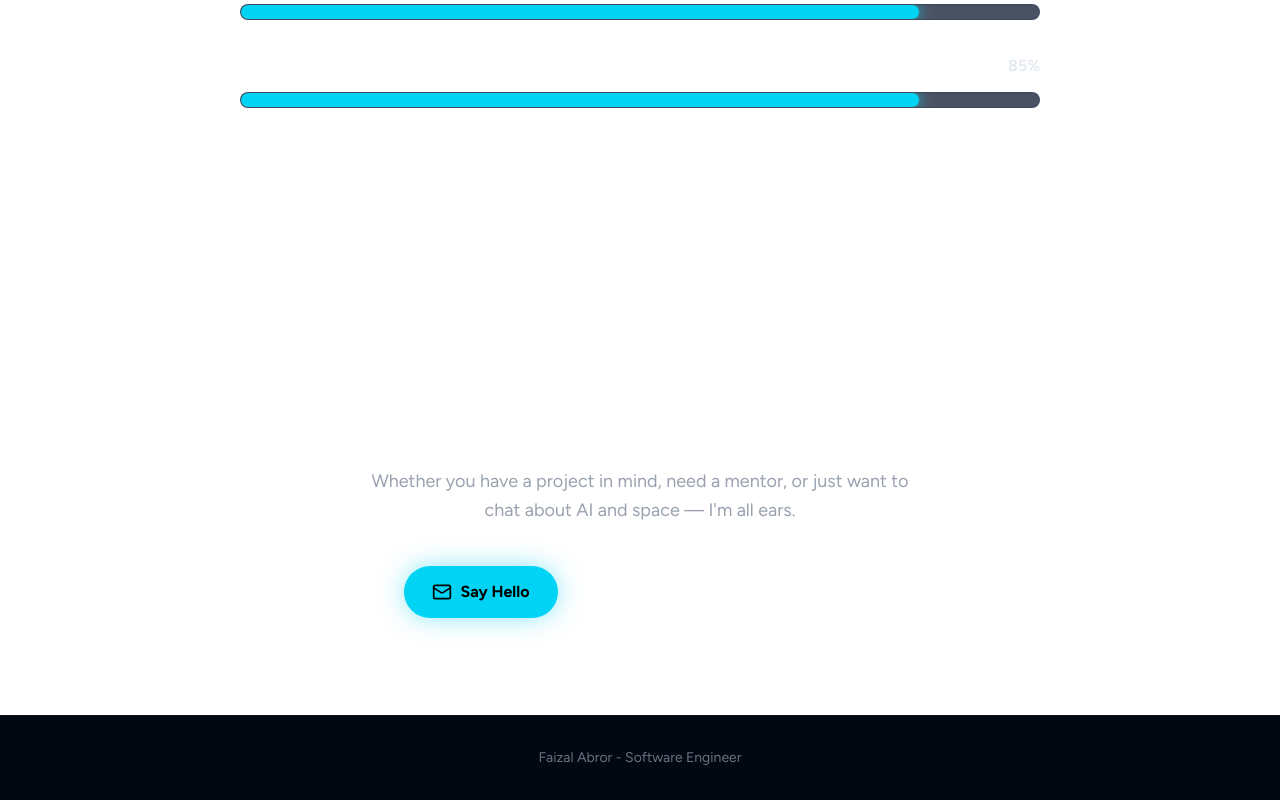
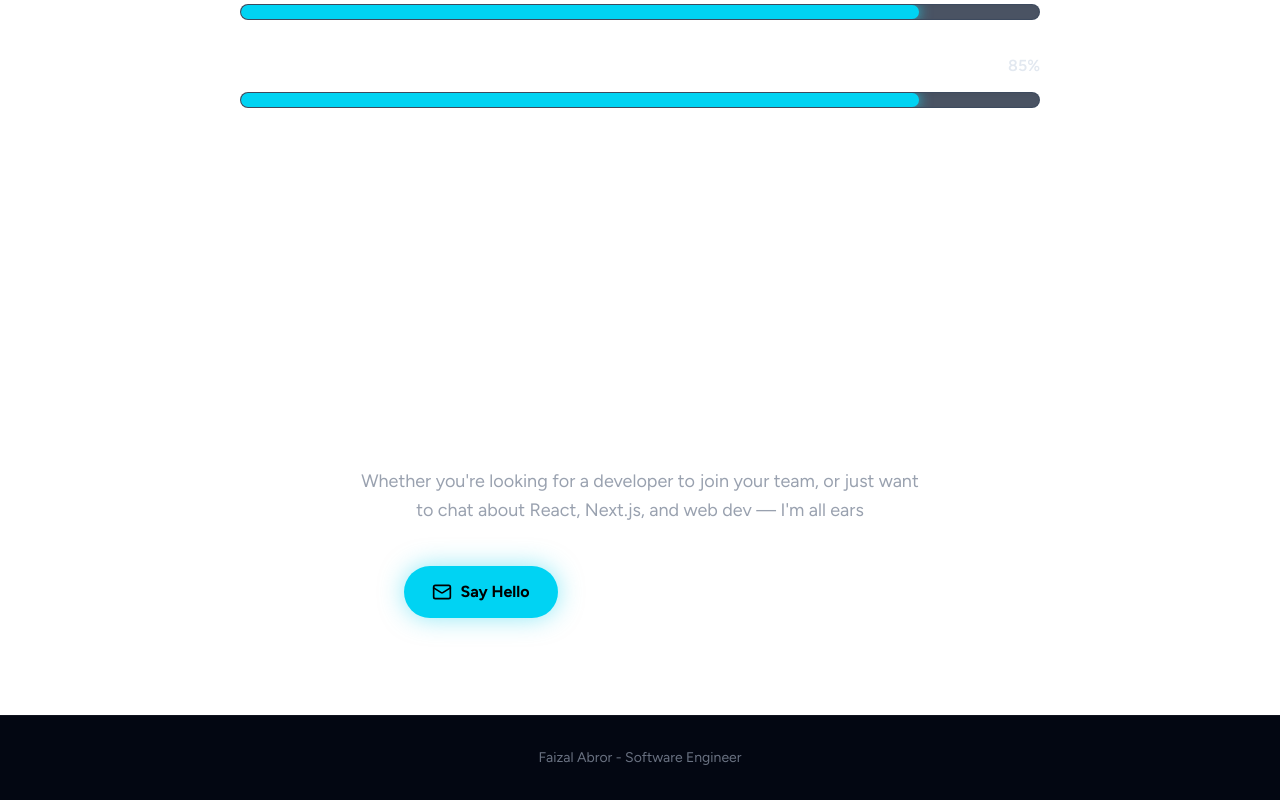
Before and after one commit to aziz-lgtm/faizal-abror-portfolio, a Next.js app: page / in a window 1280 px wide. Shown: the part 6192-6992 px from the top of the page. Built offline with nearby package versions, Linux system fonts and the light colour scheme.

Commit message:
edit the caption in contact.ts

```diff
--- a/data/contact.ts
+++ b/data/contact.ts
@@ -1,7 +1,7 @@
 export const contact = {
   title: "Let's build something together.",
   description:
-    "Whether you have a project in mind, need a mentor, or just want to chat about AI and space — I'm all ears.",
+    "Whether you're looking for a developer to join your team, or just want to chat about React, Next.js, and web dev — I'm all ears",
   link: [
     {
       email: "azizamad0208@gmail.com",
```
